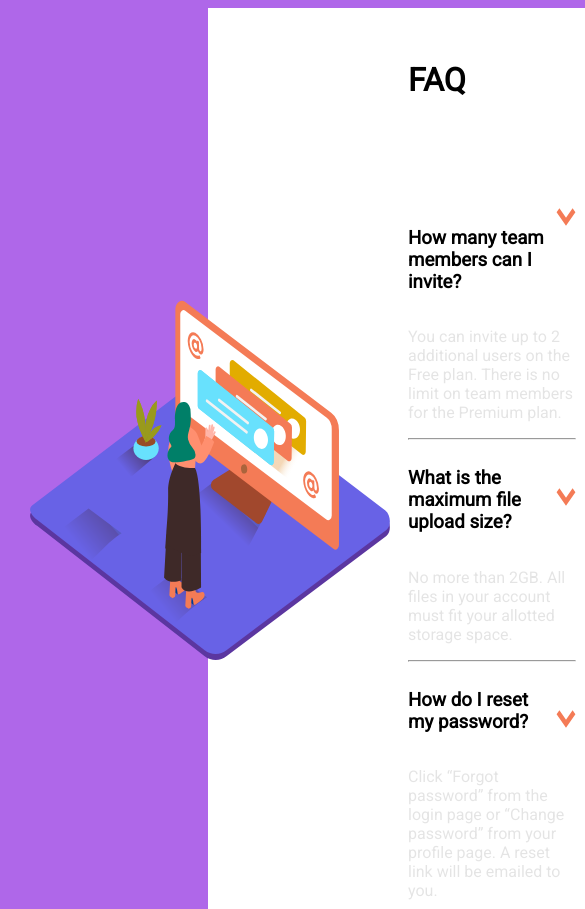
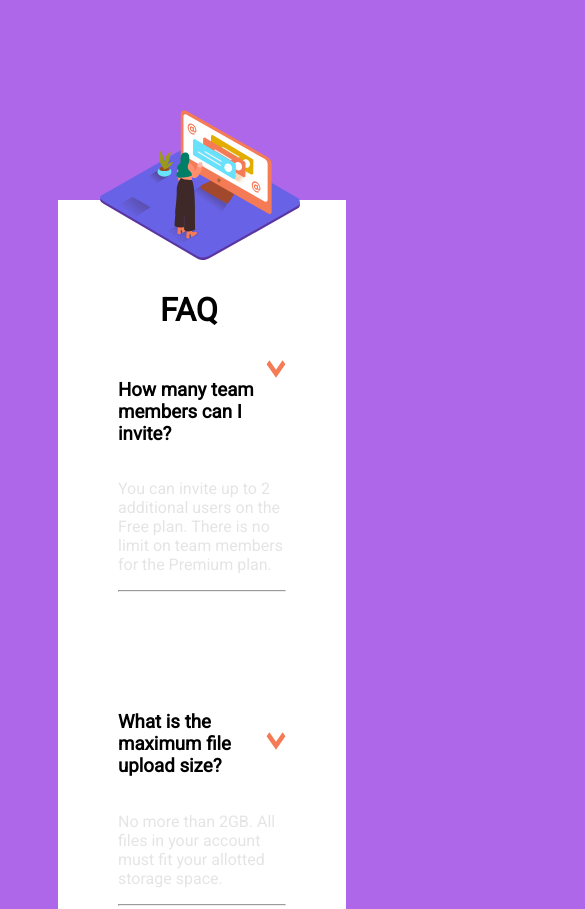
Before and after one commit to parischaralampidis3/faq-accordion-card-main, a plain HTML site: page faq-accordion-card-main/index.html in a window 390 px wide. Shown: the top 909 px of the page, 585 px wide, since content can reach past the window. Drawn offline with Linux system fonts and the light colour scheme.

Commit message:
changes made on media queries

```diff
--- a/faq-accordion-card-main/styles/style.css
+++ b/faq-accordion-card-main/styles/style.css
@@ -56,3 +56,57 @@ hr {
   color: #ddd;
   line-height: 1.5;
 }
+
+/*media query tablet*/
+@media only screen and (max-width: 1024px) {
+  .head-illustration {
+    width: 180px;
+    height: 150px;
+    left: 308px;
+    top: 30px;
+  }
+
+  .questions {
+    max-width: 100%;
+    padding: 150px;
+    background: white;
+    margin-left: 90px;
+    margin-top: 120px;
+  }
+
+  h1 {
+    top: 180px;
+    left: 330px;
+    position: absolute;
+  }
+}
+
+/*media query mobile*/
+@media only screen and (max-width: 667px) {
+  .head-illustration {
+    width: 200px;
+    height: 150px;
+    position: absolute;
+    left: 100px;
+    top: 110px;
+  }
+
+  .questions {
+    max-width: 100%;
+    padding: 60px;
+    background: white;
+    margin-left: 50px;
+    margin-top: 200px;
+  }
+
+  .question {
+    display: flex;
+    margin-top: 100px;
+  }
+
+  h1 {
+    top: 270px;
+    left: 160px;
+    position: absolute;
+  }
+}
```
Also changed, not shown: social-proof-section-master/index.html (added, +61 -0 lines), social-proof-section-master/design/desktop-design.jpg (added), social-proof-section-master/design/desktop-preview.jpg (added), social-proof-section-master/design/mobile-design.jpg (added), social-proof-section-master/images/bg-pattern-bottom-desktop.svg (added), social-proof-section-master/images/bg-pattern-bottom-mobile.svg (added), social-proof-section-master/images/bg-pattern-top-desktop.svg (added), social-proof-section-master/images/bg-pattern-top-mobile.svg (added), social-proof-section-master/images/favicon-32x32.png (added), social-proof-section-master/images/icon-star.svg (added), social-proof-section-master/images/image-anne.jpg (added), social-proof-section-master/images/image-colton.jpg (added), social-proof-section-master/images/image-irene.jpg (added), 3 other files.
